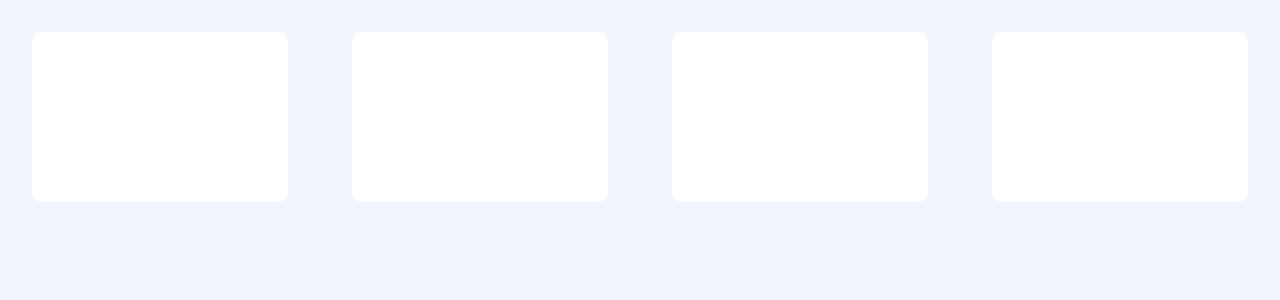
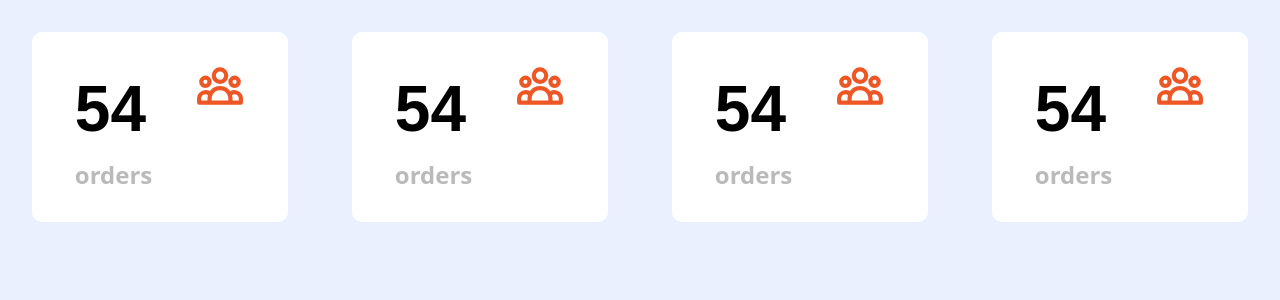
Before and after one commit to Jobsidney/Light-Order, a Next.js app in the folder client/: page /Dashbord/ItemsAll in a window 1280 px wide. Shown: the top 300 px of the page. Built offline with nearby package versions, Linux system fonts and the light colour scheme.

Commit message:
card title

```diff
--- a/client/pages/Dashbord/ItemsAll/DashCard.js
+++ b/client/pages/Dashbord/ItemsAll/DashCard.js
@@ -1,7 +1,14 @@
-
+import * as Hi from "react-icons/hi";
 function DashCard() {
   return (
-    <div className="dashCard">
+    <div className="dashCard flex flex-col justify-center">
+        <div className="exp flex justify-evenly align-middle ">
+            <div>
+            <span>54</span>
+            <h2>orders</h2>
+            </div>
+            <Hi.HiOutlineUserGroup className="all-Icons" size={50}/>
+        </div>
 
     </div>
   )
--- a/client/pages/Dashbord/SearchTop.js
+++ b/client/pages/Dashbord/SearchTop.js
@@ -4,7 +4,7 @@ import SmallNavBar from './SmallNavBar'
 import * as IoIcons from 'react-icons/io'
 function SearchTop() {
   return (
-    <div className='flex flex row p-3 pt-6 justify-between bg'>
+    <div className='flex flex row p-3 pt-6 justify-between bg sticky top-1 '>
      <SmallNavBar/>
      <div className="searchBar">
         <form className='flex' action="">
--- a/client/styles/globals.css
+++ b/client/styles/globals.css
@@ -788,13 +788,27 @@ input:focus{
 .dashCard{
   background-color: white;
   width: 300px;
-  height: 170px;
+  height: 190px;
   border-radius: 10px;
   margin: 2rem;
 }
+.dashCard>.exp>div>span{
+  font-size: 4rem;
+  font-weight: bold;
+  color: black;
+  font-family: 'Anton', sans-serif;
+}
+.dashCard>.exp>div>h2{
+  font-size: 1.5rem;
+  color: rgba(25, 25, 25,0.3);
+  font-weight: bold;
+}
 .userItems{
-  background-color:rgb(242, 245, 252) ;
+  background-color:rgb(234, 240, 253) ;
   height: 100vh;
+}
+.all-Icons{
+  color: #ed5625;
 }
 
 
```
